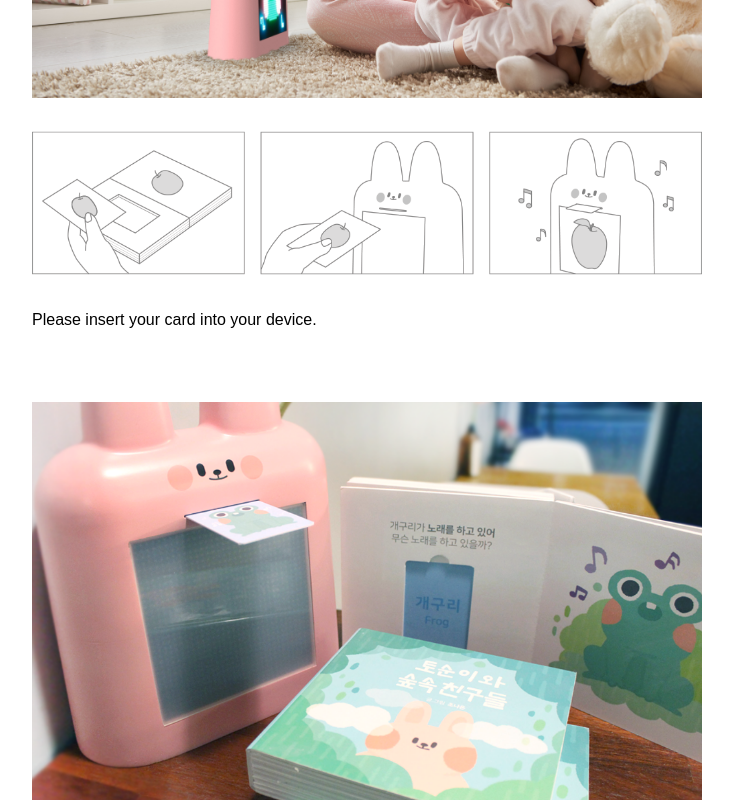
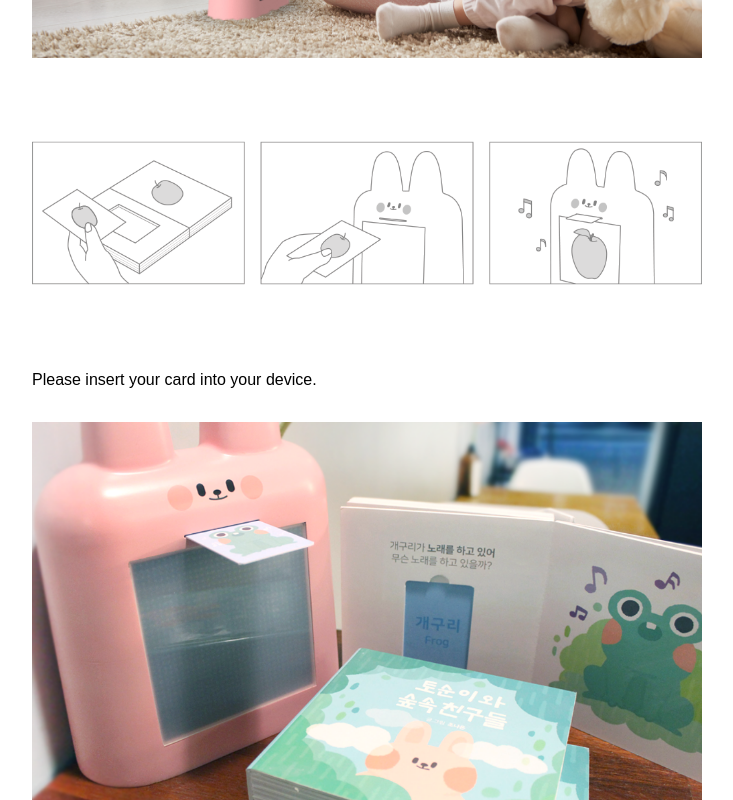
Before and after one commit to jonalong/nalong-homepage, a Next.js app: page /works/tosoone in a window 1280 px wide. Shown: the part 920-1720 px from the top of the page, without its empty margins (273-1006 px from the left). Built offline with nearby package versions, Linux system fonts and the light colour scheme; a web font is replaced by a local one.

Commit message:
private project 이미지 변경

```diff
--- a/pages/works/vodoc.jsx
+++ b/pages/works/vodoc.jsx
@@ -41,7 +41,7 @@ export default function VoidocPage()
           if you want to see my work, mail me <a href="mailto:jjo-nalong@gmail.com">jjo-nalong@gmail.com</a>
           <br/><br/>
           Design Contribution : 100%<br/>
-          Tool : adobe XD, Zeplin, photoshop, illust
+          Tool : adobe XD, Zeplin, photoshop, illust, aftereffect
         </div>
         <form method="POST" onSubmit={handleSubmit}>
           <input name="password" type="password" placeholder="enter password" />
--- a/pages/works/voiceenr.jsx
+++ b/pages/works/voiceenr.jsx
@@ -38,7 +38,7 @@ export default function VoiceenrPage()
         </h1>
         <div className={styles['work-text']}>
           Please find the password within my resume.<br/>
-          if you want to show my work, mail me <a href="mailto:jjo-nalong@gmail.com">jjo-nalong@gmail.com</a>
+          if you want to see my work, mail me <a href="mailto:jjo-nalong@gmail.com">jjo-nalong@gmail.com</a>
           <br/><br/>
           Design Contribution : 100%<br/>
           Tool : figma, illust, photoshop, google forms
--- a/styles/components/work-detail.module.scss
+++ b/styles/components/work-detail.module.scss
@@ -4,7 +4,7 @@
   img
   {
     width: 100%;
-    margin-bottom: 30px;
+    margin-bottom: 80px;
     &:last-child
     {
       margin-bottom: 150px;
@@ -14,10 +14,18 @@
   {
     margin-bottom: 30px;
   }
+  h3
+  {
+    font-size: 1.2em;
+    font-weight: 600;
+    color: #cccccc;
+
+    margin-bottom: 15px;
+  }
   p
   {
     line-height: 1.5em;
-    margin: 0 0 70px 0;
+    margin: 0 0 30px 0;
     a
     {
       color: #00AAE0;
```
Also changed, not shown: public/images/voidoc.png.
